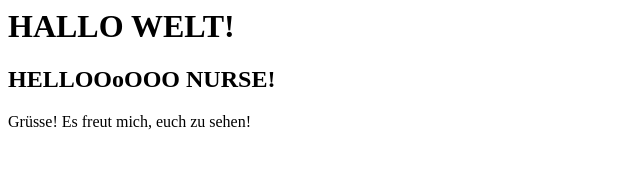
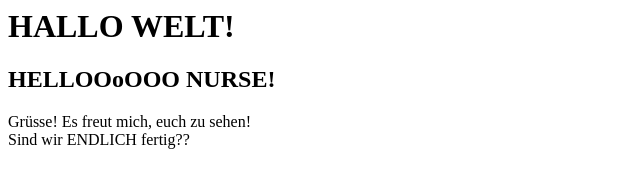
Before and after one commit to santiagofish/webbedsite, a plain HTML site: page index.html in a window 1280 px wide. Shown: the whole page, without its empty margins (0-640 px from the left). Drawn offline with Linux system fonts and the light colour scheme.

Commit message:
IS THIS IT???

```diff
--- a/index.html
+++ b/index.html
@@ -1,3 +1,6 @@
 <h1>HALLO WELT!</h1>
 <h2>HELLOOoOOO NURSE!</h2>
-<body><div>Grüsse! Es freut mich, euch zu sehen!</div></body>
+<body><div>Grüsse! Es freut mich, euch zu sehen!</div>
+<div>Sind wir ENDLICH fertig??</div>
+
+</body>
```
